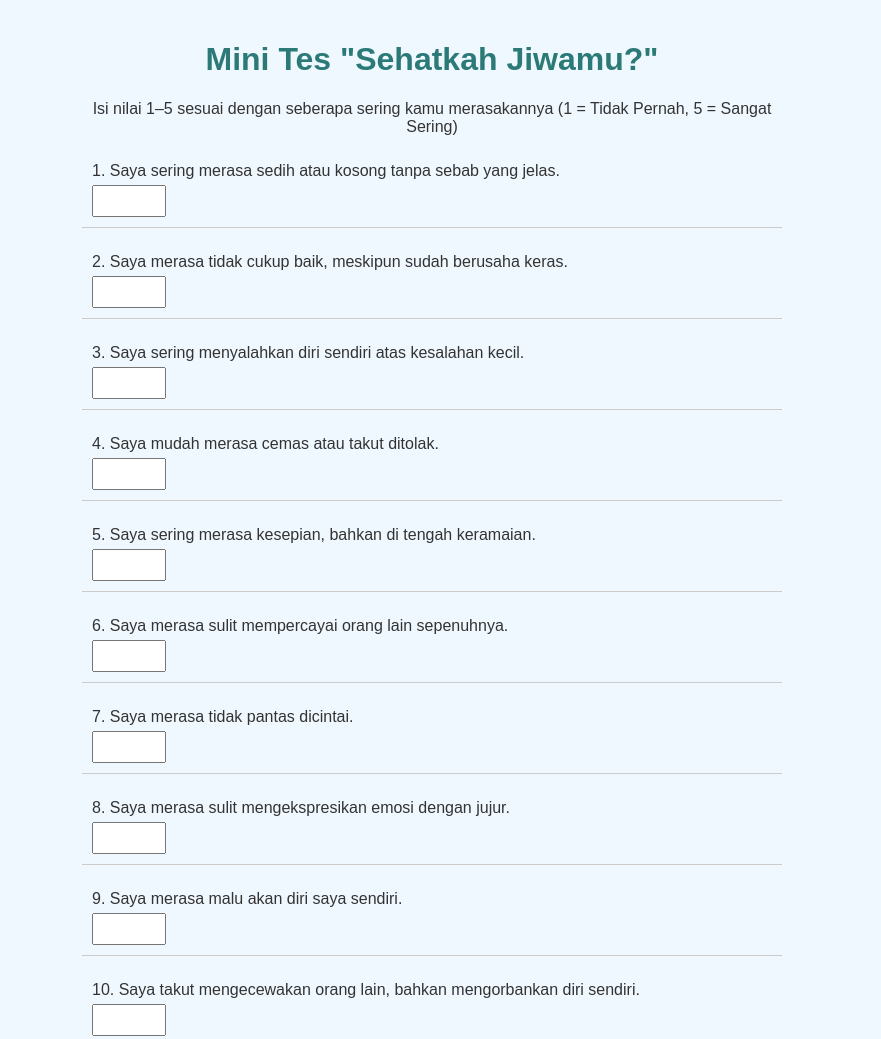
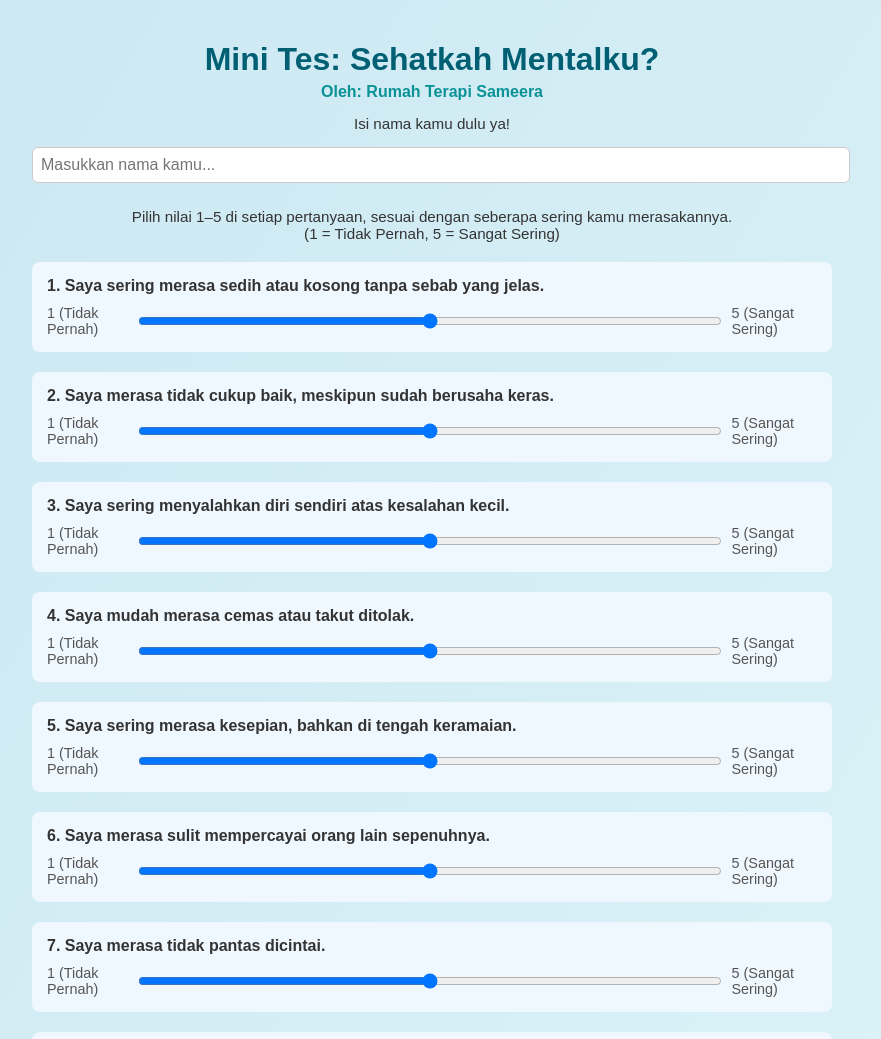
Before and after one commit to rumahterapisameera/mini-tes-sehatkah-jiwamu, a plain HTML site: page index.html in a window 1280 px wide. Shown: the top 1039 px of the page, without its empty margins (208-1089 px from the left). Drawn offline with Linux system fonts and the light colour scheme.

Commit message:
Update index.html

```diff
--- a/index.html
+++ b/index.html
@@ -3,52 +3,79 @@
 <head>
   <meta charset="UTF-8" />
   <meta name="viewport" content="width=device-width, initial-scale=1.0" />
-  <title>Mini Tes Sehatkah Jiwamu?</title>
+  <title>Mini Tes: Sehatkah Mentalku?</title>
   <style>
     body {
       font-family: 'Arial', sans-serif;
-      background: #f0f8ff;
+      background: linear-gradient(to bottom right, #cce7f2, #e0f7fa);
       color: #333;
       padding: 20px;
-      max-width: 700px;
+      max-width: 800px;
       margin: auto;
     }
-    h1, h2 {
+    h1 {
       text-align: center;
-      color: #2b7a78;
+      color: #005f73;
+      margin-bottom: 5px;
     }
-    p {
+    h2 {
       text-align: center;
+      color: #0a9396;
+      font-size: 1em;
+      margin-top: 0;
+    }
+    p.intro {
+      text-align: center;
+      font-size: 0.95em;
+      margin-top: 5px;
     }
     .question {
-      margin: 15px 0;
-      padding: 10px;
-      border-bottom: 1px solid #ccc;
+      margin: 20px 0;
+      padding: 15px;
+      background: #f0f8ff;
+      border-radius: 8px;
     }
     label {
       display: block;
-      margin-bottom: 5px;
+      margin-bottom: 10px;
+      font-weight: bold;
     }
-    input[type="number"] {
-      width: 60px;
-      padding: 5px;
+    .scale {
+      display: flex;
+      justify-content: space-between;
+      align-items: center;
+    }
+    .scale span {
+      font-size: 0.9em;
+      color: #555;
+    }
+    .scale input[type="range"] {
+      width: 100%;
+      margin: 0 10px;
+    }
+    input[type="text"] {
+      width: 100%;
+      padding: 8px;
+      margin-bottom: 20px;
+      border: 1px solid #ccc;
+      border-radius: 6px;
       font-size: 1em;
     }
     button {
-      background-color: #2b7a78;
+      background-color: #0a9396;
       color: white;
       border: none;
-      padding: 10px 20px;
+      padding: 12px 24px;
       border-radius: 8px;
       font-size: 1em;
       cursor: pointer;
       display: block;
-      margin: 20px auto;
+      margin: 30px auto;
     }
     .result {
       margin-top: 30px;
       padding: 15px;
-      border: 2px solid #2b7a78;
+      border: 2px solid #0a9396;
       border-radius: 8px;
       background: #e0f7fa;
       text-align: center;
@@ -66,16 +93,19 @@
       font-weight: bold;
     }
     footer {
-      margin-top: 40px;
+      margin-top: 50px;
       text-align: center;
-      font-size: 0.9em;
-      color: #777;
+      font-size: 0.85em;
+      color: #555;
     }
   </style>
 </head>
 <body>
-  <h1>Mini Tes "Sehatkah Jiwamu?"</h1>
-  <p>Isi nilai 1–5 sesuai dengan seberapa sering kamu merasakannya (1 = Tidak Pernah, 5 = Sangat Sering)</p>
+  <h1>Mini Tes: Sehatkah Mentalku?</h1>
+  <h2>Oleh: Rumah Terapi Sameera</h2>
+  <p class="intro">Isi nama kamu dulu ya!</p>
+  <input type="text" id="nama" placeholder="Masukkan nama kamu...">
+  <p class="intro">Pilih nilai 1–5 di setiap pertanyaan, sesuai dengan seberapa sering kamu merasakannya.<br>(1 = Tidak Pernah, 5 = Sangat Sering)</p>
 
   <form id="miniTesForm">
     <div id="questions"></div>
@@ -87,7 +117,8 @@
   <a class="whatsapp-link" href="https://wa.me/628992666096" target="_blank">Konsultasi Gratis via WhatsApp</a>
 
   <footer>
-    Rumah Terapi Sameera • Berani Menuju Pulih
+    Tes ini bukanlah diagnosis klinis, melainkan refleksi pribadi.<br>
+    Alamat: Jl. Ahmad Karim No 18 RT 011 Koto Panjang, Kota Padang Panjang, Sumatera Barat
   </footer>
 
   <script>
@@ -114,33 +145,40 @@
       questionContainer.innerHTML += `
         <div class="question">
           <label>${i + 1}. ${q}</label>
-          <input type="number" id="q${i + 1}" min="1" max="5" required>
+          <div class="scale">
+            <span>1 (Tidak Pernah)</span>
+            <input type="range" id="q${i + 1}" min="1" max="5" value="3">
+            <span>5 (Sangat Sering)</span>
+          </div>
         </div>
       `;
     });
 
     function hitungSkor() {
+      const nama = document.getElementById("nama").value.trim();
+      if (!nama) {
+        alert("Tolong masukkan nama dulu ya!");
+        document.getElementById("nama").focus();
+        return;
+      }
+
       let total = 0;
       for (let i = 1; i <= 15; i++) {
-        let val = parseInt(document.getElementById("q" + i).value);
-        if (isNaN(val) || val < 1 || val > 5) {
-          alert("Isi semua nilai dengan angka 1-5!");
-          return;
-        }
-        total += val;
+        total += parseInt(document.getElementById("q" + i).value);
       }
 
       let hasil = "";
       if (total >= 15 && total <= 29) {
-        hasil = "Kamu cenderung stabil secara emosional. Mungkin hanya mengalami stres ringan yang masih wajar. Tetap perhatikan sinyal dari tubuh dan pikiranmu.";
+        hasil = `Halo, ${nama}! Kamu cenderung stabil secara emosional. Mungkin hanya mengalami stres ringan yang masih wajar. Tetap perhatikan sinyal dari tubuh dan pikiranmu.`;
       } else if (total >= 30 && total <= 49) {
-        hasil = "Ada kemungkinan kamu menyimpan luka batin yang belum sembuh. Mungkin kamu sering merasa 'baik-baik saja' di luar, tapi di dalam menyimpan perasaan yang belum sempat diproses.";
+        hasil = `Halo, ${nama}! Ada kemungkinan kamu menyimpan luka batin yang belum sembuh. Mungkin kamu sering merasa 'baik-baik saja' di luar, tapi di dalam menyimpan perasaan yang belum sempat diproses.`;
       } else if (total >= 50) {
-        hasil = "Hasil ini menunjukkan luka batin cukup dalam yang mempengaruhi hidup, hubungan, dan jati dirimu saat ini. Sangat disarankan untuk mendapatkan bantuan profesional agar kamu bisa pulih dan berkembang secara utuh.";
+        hasil = `Halo, ${nama}! Hasil ini menunjukkan luka batin cukup dalam yang mempengaruhi hidup, hubungan, dan jati dirimu saat ini. Sangat disarankan untuk mendapatkan bantuan profesional agar kamu bisa pulih dan berkembang secara utuh.`;
       }
 
       document.getElementById("result").innerHTML = `<strong>Total Skor: ${total}</strong><br/>${hasil}`;
       document.getElementById("result").style.display = "block";
+      document.getElementById("result").scrollIntoView({ behavior: 'smooth' });
     }
   </script>
 </body>
```
